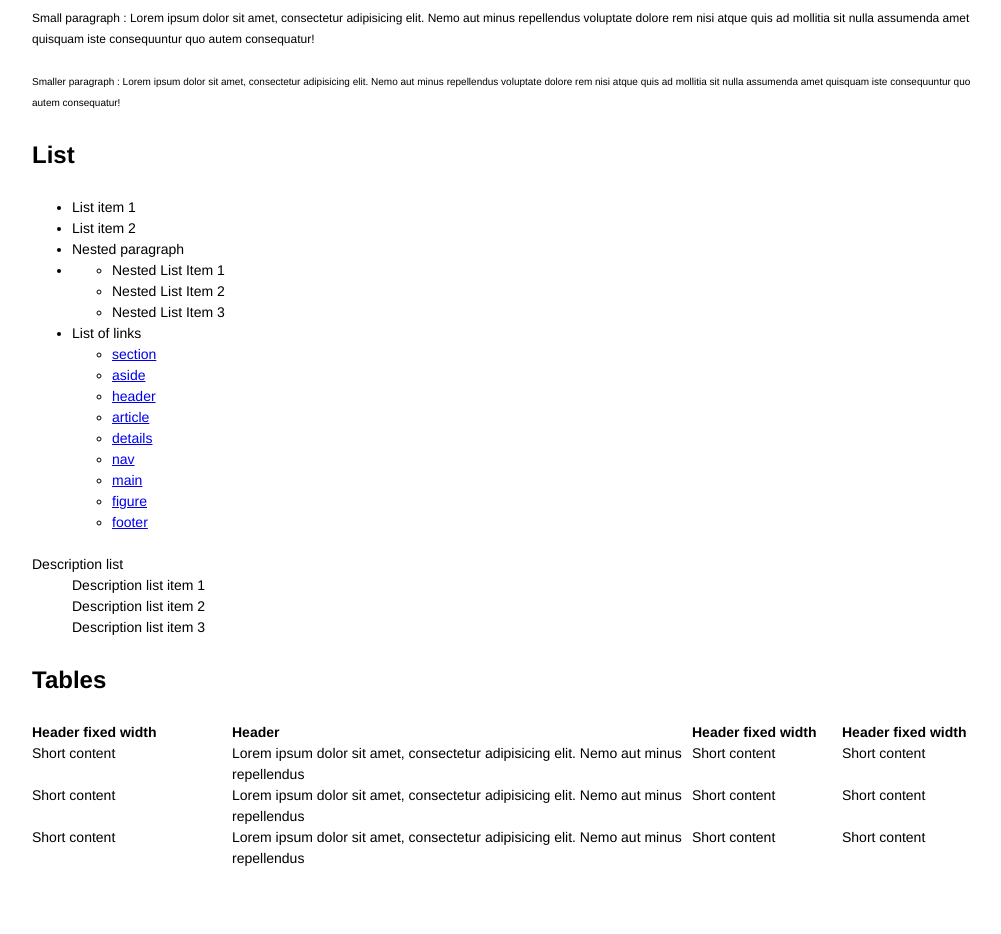
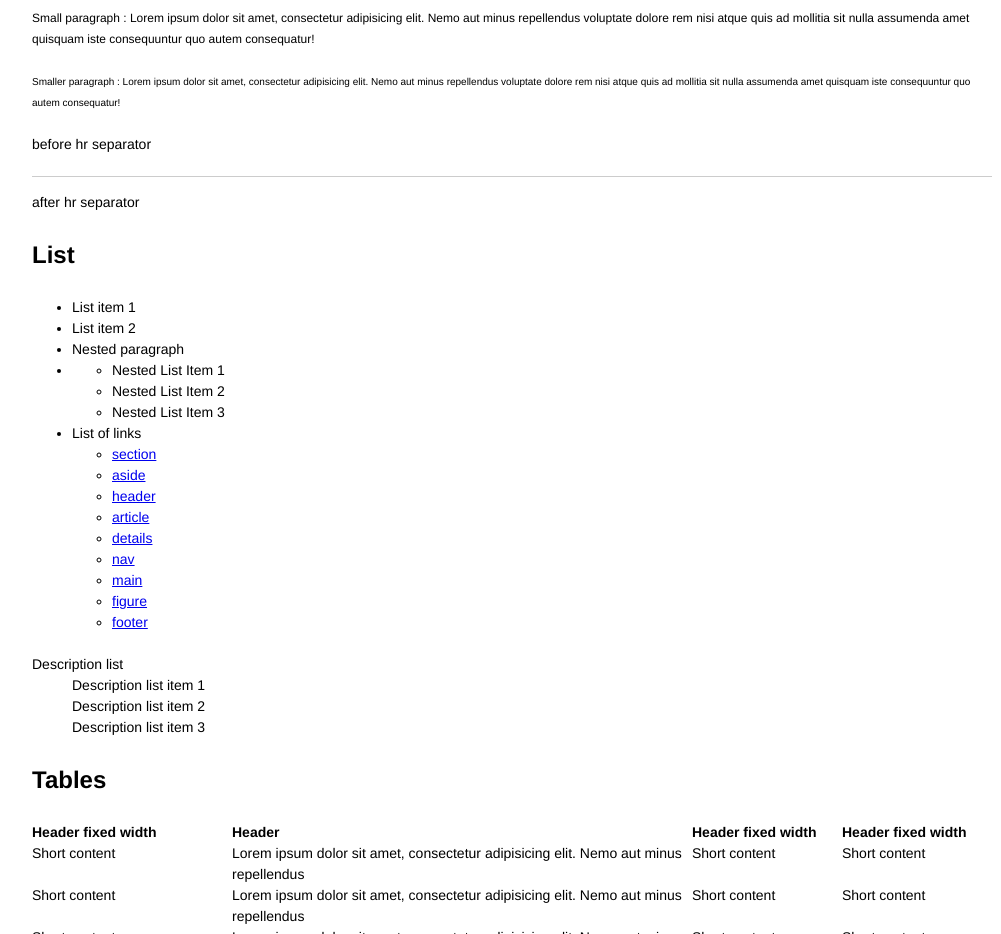
Before and after one commit to laurent-bettin/HTML5-Starter-Kit, a plain HTML site: page test.html in a window 1280 px wide. Shown: the part 920-1854 px from the top of the page, without its empty margins (128-1129 px from the left). Before the commit the page ends 1810 px from the top, so only its background shows below. Drawn offline with nearby package versions, Linux system fonts and the light colour scheme.

Commit message:
Test hr separator

```diff
--- a/test.html
+++ b/test.html
@@ -88,6 +88,9 @@
                     <p class="smaller">
                         Smaller paragraph : Lorem ipsum dolor sit amet, consectetur adipisicing elit. Nemo aut minus repellendus voluptate dolore rem nisi atque quis ad mollitia sit nulla assumenda amet quisquam iste consequuntur quo autem consequatur!
                     </p>
+                    <p>before hr separator</p>
+                    <hr>
+                    <p>after hr separator</p>
                 </section>
 
                 <section>
```
